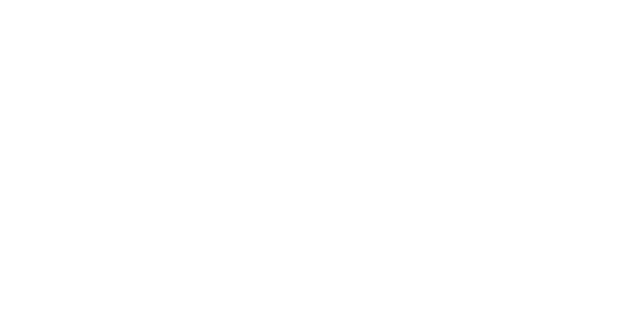
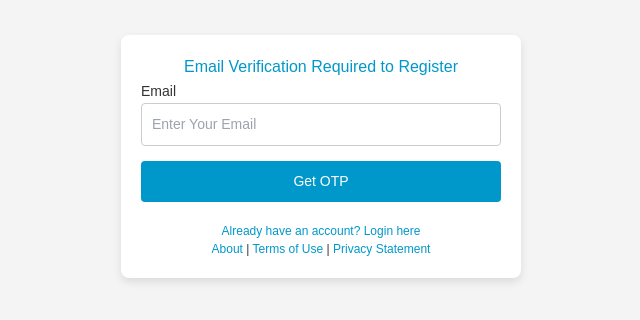
Before and after one commit to Abhimanyuprajapati/TaskTrackerApplication, a React (Vite) app: page /verifyemail in a window 1280 px wide. Before the commit this address had no page. Shown: the part 244-564 px from the top of the page, without its empty margins (319-959 px from the left). Built offline with nearby package versions, Linux system fonts and the light colour scheme.

Commit message:
working on email verification  on register page

```diff
--- a/src/App.jsx
+++ b/src/App.jsx
@@ -7,6 +7,7 @@
 import ForgotPassword from './components/ForgotPassword';
 import ProtectedRoute from './services/ProtectedRoute';
 import Dashboard from './container/Dashboard';
+import { VerifyEmail } from './components/VerifyEmail';
 
 function App() {
   return (
@@ -14,6 +15,7 @@
     <Toaster />
     <Routes>
       <Route path="/login" element={<Login />} />
+       <Route path="/verifyemail" element={<VerifyEmail />} />
       <Route path="/register" element={<Register />} />
       <Route path="/Privacy" element={<Privacy />} />
       <Route path="/terms" element={<Terms />} />
--- a/src/components/Login.jsx
+++ b/src/components/Login.jsx
@@ -95,7 +95,7 @@
 
       <div className="footer">
         <p>
-          New here? <a href="/register">Create an Account</a>
+          New here? <a href="/verifyemail">Create an Account</a>
         </p>
         <p>
           <a href="/forgot-password">Forgot Password?</a>
--- /dev/null
+++ b/src/components/VerifyEmail.jsx
@@ -0,0 +1,80 @@
+import React, { useState } from 'react';
+import '../css/register.css';
+import axios from 'axios';
+import { useNavigate } from 'react-router-dom';
+import Toaster from '../toaster/Toaster';
+
+export const VerifyEmail = () => {
+  const [form, setForm] = useState({ email: '' });
+  const [errors, setErrors] = useState({});
+  const navigate = useNavigate();
+
+  const handleChange = (e) => {
+    setForm({ ...form, [e.target.name]: e.target.value });
+    setErrors({ ...errors, [e.target.name]: '' });
+  };
+
+  const validate = () => {
+    const newErrors = {};
+    if (!form.email) {
+      newErrors.email = 'Email is required.';
+    } else if (!/\S+@\S+\.\S+/.test(form.email)) {
+      newErrors.email = 'Email is invalid.';
+    }
+    return newErrors;
+  };
+
+  const handleSubmit = async (e) => {
+    e.preventDefault();
+    const validationErrors = validate();
+    if (Object.keys(validationErrors).length > 0) {
+      setErrors(validationErrors);
+      return;
+    }
+
+    try {
+      const res = await axios.post('/send-otp', { email: form.email });
+      Toaster("OTP sent to your email", "success");
+      localStorage.setItem('emailForVerification', form.email);
+      navigate('/verify-otp'); // Navigate to OTP input page
+    } catch (err) {
+      Toaster(err.response?.data?.message || "Failed to send OTP", "error");
+    }
+  };
+
+  return (
+    <div className="register">
+      <div className="Register-container">
+        <h2>Email Verification Required to Register</h2>
+        <form onSubmit={handleSubmit} noValidate>
+          <div className="form-group">
+            <label htmlFor="email">Email</label>
+            <input
+              type="text"
+              id="email"
+              name="email"
+              placeholder="Enter Your Email"
+              value={form.email}
+              onChange={handleChange}
+              required
+            />
+            <div className="error" id="emailError">{errors.email}</div>
+          </div>
+
+          <div className="form-group">
+            <input type="submit" value="Get OTP" />
+          </div>
+        </form>
+
+        <div className="footer">
+          <p><a href="/login">Already have an account? Login here</a></p>
+          <p>
+            <a target="_blank" rel="noopener noreferrer" href="https://abhimanyuprajapati.netlify.app/">About</a> |{' '}
+            <a href="/terms">Terms of Use</a> |{' '}
+            <a href="/privacy">Privacy Statement</a>
+          </p>
+        </div>
+      </div>
+    </div>
+  );
+};
```
